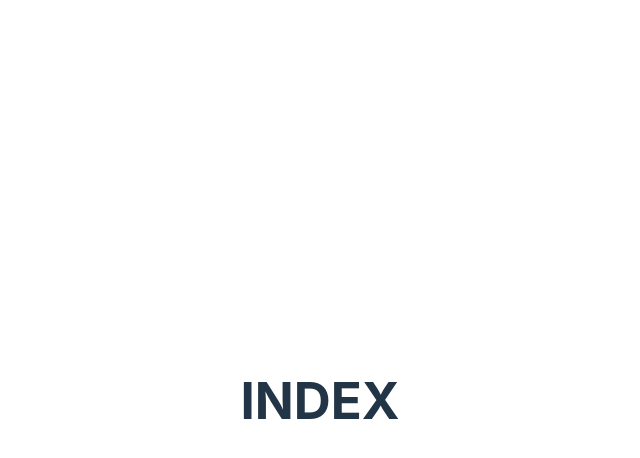
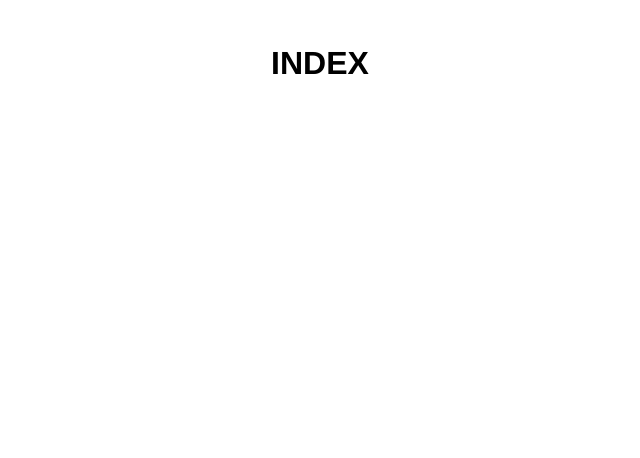
Before and after one commit to hytsnbr/hytsnbr.github.io, a Vue app: page / in a window 1280 px wide. Shown: the top 458 px of the page, without its empty margins (320-960 px from the left). Built offline with nearby package versions, Linux system fonts and the light colour scheme.

Commit message:
refactor: 最初から入ってるCSSスタイルを削除した

```diff
--- a/src/scss/style.scss
+++ b/src/scss/style.scss
@@ -1,83 +1,15 @@
 :root {
-  font-family: Inter, system-ui, Avenir, Helvetica, Arial, sans-serif;
-  line-height: 1.5;
-  font-weight: 400;
   color-scheme: light dark;
-  color: rgb(255 255 255 / 87%);
-  background-color: #242424;
-  font-synthesis: none;
-  text-rendering: optimizeLegibility;
-  -webkit-font-smoothing: antialiased;
-  -moz-osx-font-smoothing: grayscale;
-  text-size-adjust: 100%;
-}
-
-a {
-  font-weight: 500;
-  color: #646cff;
-  text-decoration: inherit;
-
-  :hover {
-    color: #535bf2;
-  }
 }
 
 body {
-  margin: 0;
-  display: flex;
-  place-items: center;
-  min-width: 320px;
+  font-family: "Helvetica Neue", Arial, "Hiragino Kaku Gothic ProN",
+    "Hiragino Sans", "BIZ UDPGothic", Meiryo, sans-serif;
   min-height: 100vh;
 }
 
-h1 {
-  font-size: 3.2em;
-  line-height: 1.1;
-}
-
-button {
-  border-radius: 8px;
-  border: 1px solid transparent;
-  padding: 0.6em 1.2em;
-  font-size: 1em;
-  font-weight: 500;
-  font-family: inherit;
-  background-color: #1a1a1a;
-  cursor: pointer;
-  transition: border-color 0.25s;
-
-  :hover {
-    border-color: #646cff;
-  }
-
-  :focus,
-  :focus-visible {
-    outline: 4px auto -webkit-focus-ring-color;
-  }
-}
-
-.card {
-  padding: 2em;
-}
-
 #app {
-  max-width: 1280px;
   margin: 0 auto;
-  padding: 2rem;
+  padding: 1rem;
   text-align: center;
 }
-
-@media (prefers-color-scheme: light) {
-  :root {
-    color: #213547;
-    background-color: #fff;
-  }
-
-  a:hover {
-    color: #747bff;
-  }
-
-  button {
-    background-color: #f9f9f9;
-  }
-}
```
